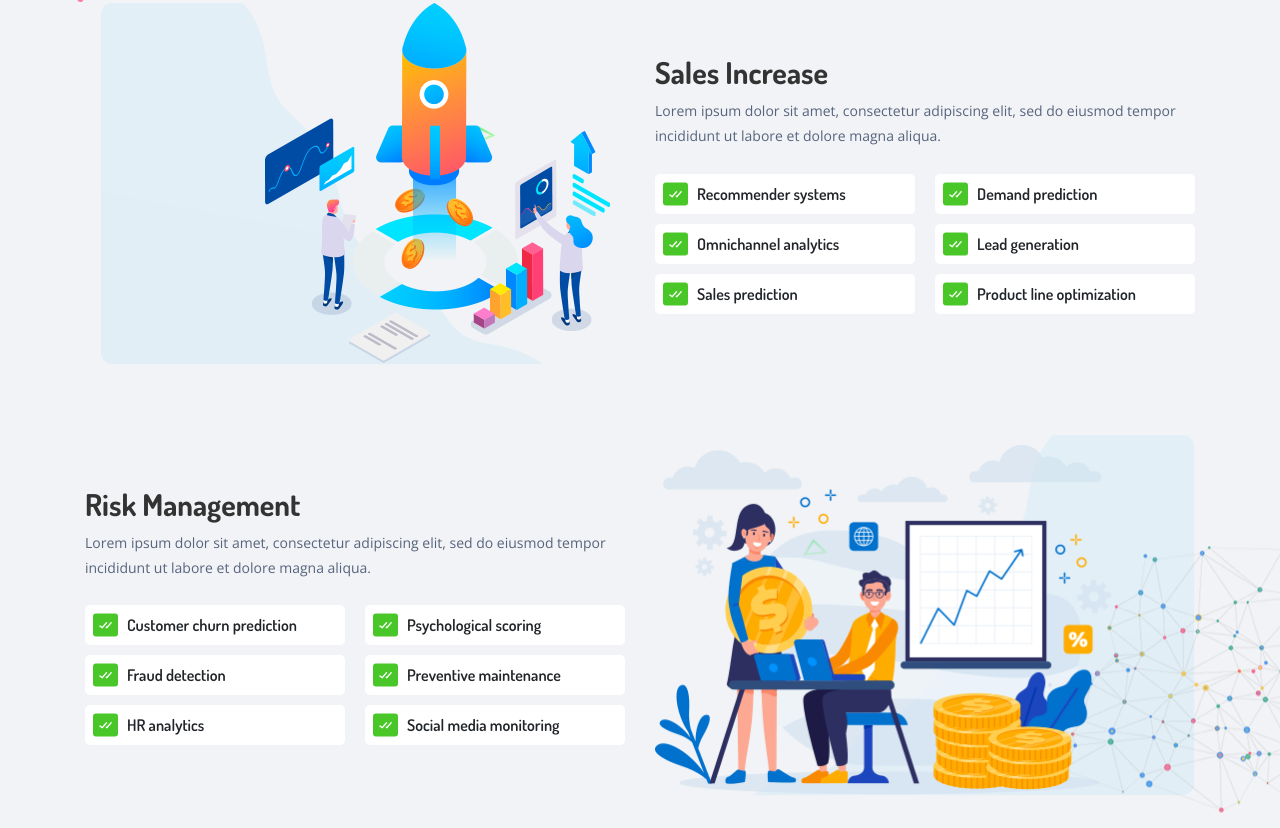
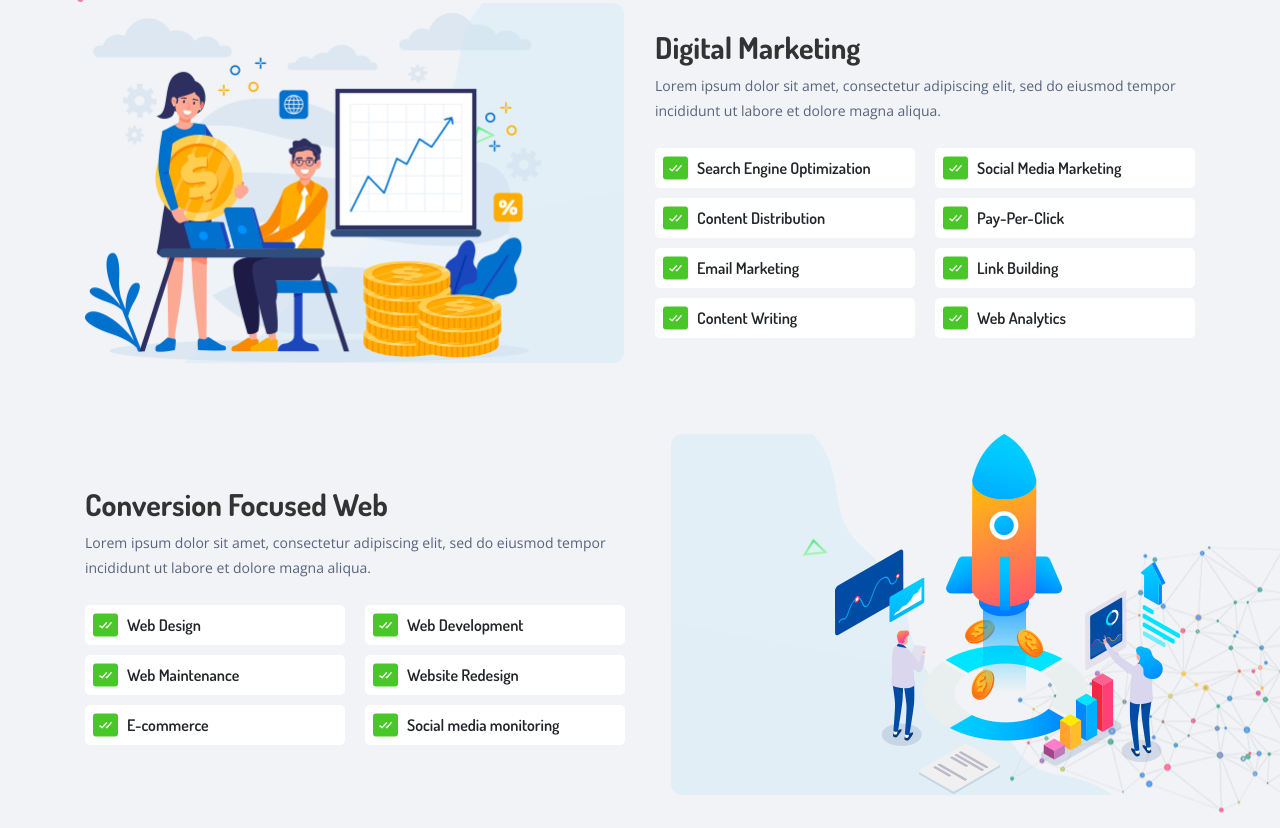
Before and after one commit to Digisailors/digipromo, a plain HTML site: page public/index.html in a window 1280 px wide. Shown: the part 1632-2460 px from the top of the page. Drawn offline with nearby package versions, Linux system fonts and the light colour scheme.

Commit message:
rajaborntohack

```diff
--- a/public/index.html
+++ b/public/index.html
@@ -98,7 +98,7 @@
                                     <li class="nav-item"><a href="services.html" class="nav-link">Services</a></li>
                                     <li class="nav-item"><a href="casestudies.html" class="nav-link">Case Studies</a></li>
 
-                                    <li class="nav-item"><a href="contact.html" class="nav-link">Contact</a></li>
+                                    <li class="nav-item"><a href="careers.html" class="nav-link">Careers</a></li><li class="nav-item"><a href="contact.html" class="nav-link">Contact</a></li>
                                     <li class="nav-item"><a href="faq.html" class="nav-link">Faq</a></li>
                                 </ul>
 
@@ -163,7 +163,7 @@
                                     <i class="flaticon-big-data"></i>
                                 </div>
 
-                                <h3><a href="#">Big Data Integration</a></h3>
+                                <h3><a href="#">Digital Marketing</a></h3>
                                 <p>Excepteur sint occaecat cupidatat non proident, sunt in culpa qui officia deserunt mollit anim id est laborum. Duis aute irure dolor in reprehenderit in voluptate velit esse cillum dolore eu fugiat nulla pariatur.</p>
                                 <a href="#" class="learn-more-btn">Learn More <i class="flaticon-add-1"></i></a>
                             </div>
@@ -223,41 +223,44 @@
 
                 <div class="overview-box">
                     <div class="image">
-                        <img src="assets/img/1.png" alt="image">
+                        <img src="assets/img/2.png" alt="image">
                     </div>
 
                     <div class="content">
-                        <h3>Sales Increase</h3>
+                        <h3>Digital Marketing</h3>
                         <p>Lorem ipsum dolor sit amet, consectetur adipiscing elit, sed do eiusmod tempor incididunt ut labore et dolore magna aliqua.</p>
 
                         <ul class="features-list">
-                            <li><span><i class='bx bx-check-double'></i> Recommender systems</span></li>
-                            <li><span><i class='bx bx-check-double'></i> Demand prediction</span></li>
-                            <li><span><i class='bx bx-check-double'></i> Omnichannel analytics</span></li>
-                            <li><span><i class='bx bx-check-double'></i> Lead generation</span></li>
-                            <li><span><i class='bx bx-check-double'></i> Sales prediction</span></li>
-                            <li><span><i class='bx bx-check-double'></i> Product line optimization</span></li>
+                            <li><span><i class='bx bx-check-double'></i> Search Engine Optimization</span></li>
+                            <li><span><i class='bx bx-check-double'></i> Social Media Marketing</span></li>
+                            <li><span><i class='bx bx-check-double'></i> Content Distribution</span></li>
+                            <li><span><i class='bx bx-check-double'></i> Pay-Per-Click</span></li>
+
+                            <li><span><i class='bx bx-check-double'></i> Email Marketing</span></li>
+                            <li><span><i class='bx bx-check-double'></i> Link Building</span></li>
+                            <li><span><i class='bx bx-check-double'></i> Content Writing</span></li>
+                            <li><span><i class='bx bx-check-double'></i> Web Analytics</span></li>
                         </ul>
                     </div>
                 </div>
 
                 <div class="overview-box">
                     <div class="content">
-                        <h3>Risk Management</h3>
+                        <h3>Conversion Focused Web</h3>
                         <p>Lorem ipsum dolor sit amet, consectetur adipiscing elit, sed do eiusmod tempor incididunt ut labore et dolore magna aliqua.</p>
 
                         <ul class="features-list">
-                            <li><span><i class='bx bx-check-double'></i> Customer churn prediction</span></li>
-                            <li><span><i class='bx bx-check-double'></i> Psychological scoring</span></li>
-                            <li><span><i class='bx bx-check-double'></i> Fraud detection</span></li>
-                            <li><span><i class='bx bx-check-double'></i> Preventive maintenance</span></li>
-                            <li><span><i class='bx bx-check-double'></i> HR analytics</span></li>
+                            <li><span><i class='bx bx-check-double'></i> Web Design</span></li>
+                            <li><span><i class='bx bx-check-double'></i> Web Development</span></li>
+                            <li><span><i class='bx bx-check-double'></i> Web Maintenance</span></li>
+                            <li><span><i class='bx bx-check-double'></i> Website Redesign</span></li>
+                            <li><span><i class='bx bx-check-double'></i> E-commerce</span></li>
                             <li><span><i class='bx bx-check-double'></i> Social media monitoring</span></li>
                         </ul>
                     </div>
 
                     <div class="image">
-                        <img src="assets/img/2.png" alt="image">
+                        <img src="assets/img/1.png" alt="image">
                     </div>
                 </div>
 
```
Also changed, not shown: public/about.html (+1 -1 lines), public/blog-1.html (+2 -2 lines), public/blog-2.html (+2 -2 lines), public/cart.html (+2 -2 lines), public/checkout.html (+2 -2 lines), public/coming-soon.html (+1 -1 lines), public/error-404.html (+1 -1 lines), public/faq.html (+1 -1 lines), public/features.html (+2 -2 lines), public/resources.html (+2 -2 lines), public/services.html (+1 -1 lines), public/shop.html (+2 -2 lines), public/single-blog.html (+2 -2 lines), public/single-product.html (+2 -2 lines), 3 more files.
